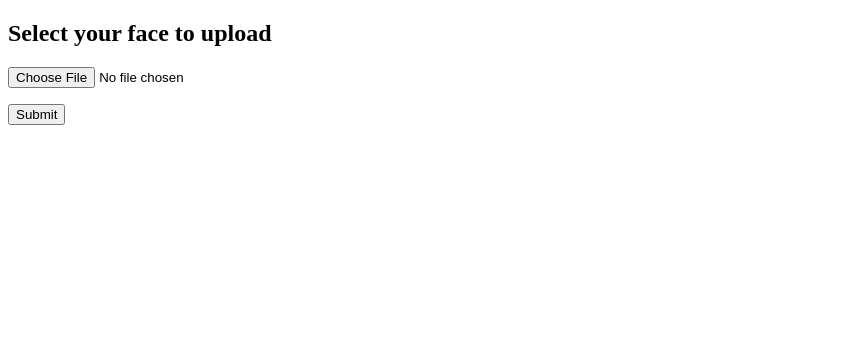
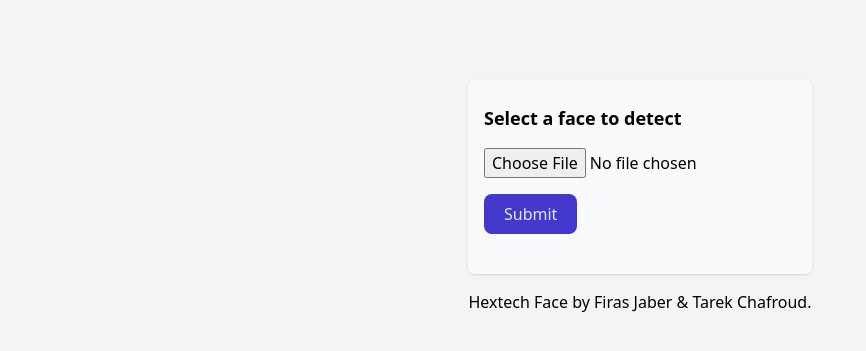
Before and after one commit to firasjaber/hextech-face, a Flask app: page /detector in a window 1280 px wide. Shown: the top 351 px of the page, without its empty margins (0-866 px from the left). Run offline with Flask 2, Linux system fonts and the light colour scheme; some libraries are stand-ins or nearby versions.

Commit message:
styling & refactoring

```diff
--- a/routes/detector.py
+++ b/routes/detector.py
@@ -36,20 +36,16 @@ def upload_image():
 		file.save(os.path.join('uploads', filename))
 		face_detected = match_face(filename)
 		if face_detected["detected"]:
-			flash("Face detected !, you are "+face_detected["person"])
+			flash("Face detected !")
 		else:
 			flash("Face not found !")
 			sendEmail()
 		print(face_detected)
-		return render_template('detector.html', filename=filename)
+		return render_template('detector.html', filename=filename, face_detected=face_detected)
 	else:
 		flash('Allowed image types are -> png, jpg, jpeg, gif')
 		return redirect(request.url)
 
-# result
-@detector.route('/detector/<filename>')
-def display_image(filename):
-	return redirect(url_for('static', filename='uploads/' + filename), code=301)
 
 @detector.route('/uploads/<filename>')
 def upload(filename):
--- a/routes/faces.py
+++ b/routes/faces.py
@@ -44,7 +44,7 @@ def upload_image():
         print('upload_image filename: ' + filename)
         insert_face(name, filename)
         flash('Face image uploaded successfully')
-        return render_template('upload.html', filename=filename)
+        return render_template('add_face.html', filename=filename)
     else:
         flash('Allowed image types are -> png, jpg, jpeg, gif')
         return redirect(request.url)
--- a/templates/detector.html
+++ b/templates/detector.html
@@ -1,20 +1,29 @@
-<!doctype html>
-<title>Face Detector</title>
-<h2>Select your face to upload</h2>
+{% extends "layout.html" %}
+{% block title %}Detector{% endblock %}
+{% block content %}
+<h2 class="text-lg font-semibold my-2 mb-4">Select a face to detect</h2>
 <p>
 	{% with messages = get_flashed_messages() %}
 	  {% if messages %}
 		<ul>
 		{% for message in messages %}
-		  <li>{{ message }}</li>
+		  <li class="text-md mb-2">{{ message }}</li>
 		{% endfor %}
 		</ul>
 	  {% endif %}
 	{% endwith %}
 </p>
 {% if filename %}
-	<div>
-		<img src="{{ url_for('detector.upload', filename=filename) }}">
+	<div class="space-y-4">
+		{% if face_detected['detected'] == True %}
+		<div>Detected person name : <span class="font-bold">{{ face_detected['person'] }}</span></div>
+		{% endif %}
+		<div>Provided picture : </div>
+		<img class="max-w-lg shadow rounded-md"src="{{ url_for('detector.upload', filename=filename) }}">
+		{% if face_detected['detected'] == True %}
+		<div>Original face : </div>
+		<img class="max-w-lg shadow rounded-md"src="{{ url_for('detector.upload', filename=face_detected['original_img']) }}">
+		{% endif %}
 	</div>
 {% else %}
 <form method="post" action="/detector" enctype="multipart/form-data">
@@ -24,7 +33,8 @@
 		</p>
     </dl>
     <p>
-		<input type="submit" value="Submit">
+		<input class="h-10 px-5 mt-4 text-indigo-100 transition-colors duration-150 bg-indigo-700 rounded-lg focus:shadow-outline hover:bg-indigo-800"type="submit" value="Submit">
 	</p>
 </form>
 {% endif %}
+{% endblock %}
--- /dev/null
+++ b/templates/layout.html
@@ -0,0 +1,24 @@
+<!DOCTYPE html>
+<html>
+  <head>
+    {% block head %}
+    <link
+      rel="stylesheet"
+      href="{{ url_for('static', filename='style.css') }}"
+    />
+    <title>{% block title %}{% endblock %} - HextechFace</title>
+    {% endblock %}
+    <script src="https://cdn.tailwindcss.com"></script>
+  </head>
+  <body class="bg-gray-100">
+    <div id="content" class="flex flex-col mt-20 items-center justify-center">
+      <div class="bg-gray-50 p-4 pb-10 rounded-md shadow min-w-fit">
+        {% block content %}{% endblock %}
+      </div>
+      <div id="footer" class="mt-4 text-center">
+        {% block footer %} Hextech Face by Firas Jaber & Tarek Chafroud. {%
+        endblock %}
+      </div>
+    </div>
+  </body>
+</html>
```
Also changed, not shown: templates/add_face.html (+12 -8 lines), templates/all_faces.html (+32 -7 lines), 1 other file.
